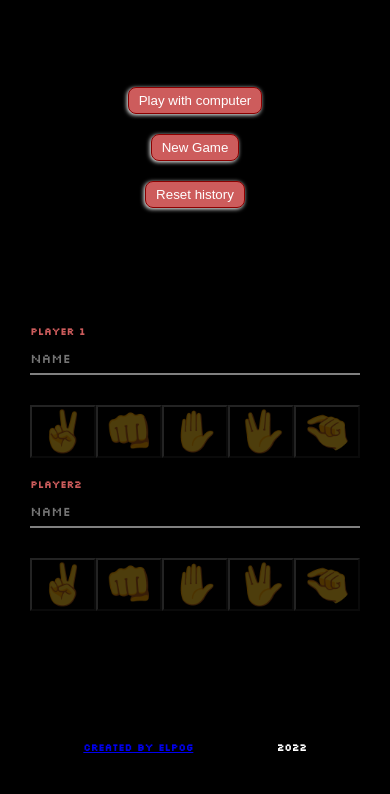
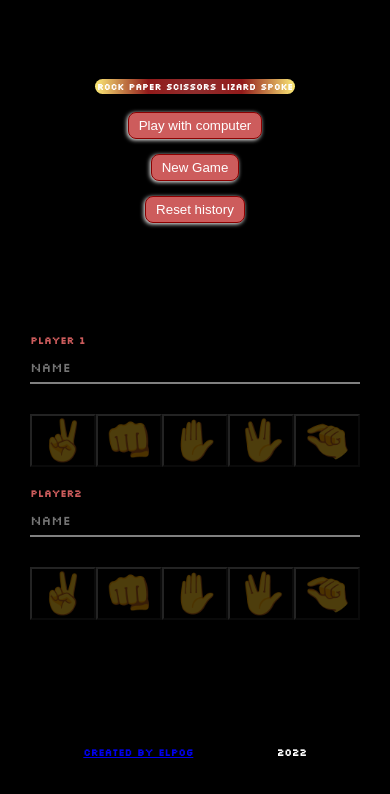
Before and after one commit to eLPog/RPS, a React (Create React App) app: page / in a window 390 px wide. Shown: the top 794 px of the page. Built offline with nearby package versions, Linux system fonts and the light colour scheme.

Commit message:
header to separate component moved and title in header created

```diff
--- a/src/App.js
+++ b/src/App.js
@@ -6,8 +6,8 @@ import { Results } from './components/Results/Results';
 import { History } from './components/History/History';
 import { PlayZone } from './components/PlayZone/PlayZone';
 import { SelectWall } from './components/SelectWall/SelectWall';
-import { Button } from './components/commons/Button/Button';
 import { Footer } from './components/Footer/Footer';
+import { Header } from './components/Header/Header';
 
 function App() {
   const [player1Name, setPlayer1Name] = useState(null);
@@ -138,8 +138,7 @@ function App() {
 
   return (
     <>
-      <header>
-        <Menu
+      <Header
         deleteNames={deletePlayersNames}
         resetHistory={resetHistory}
         namesAdded={namesAdded}
@@ -147,8 +146,6 @@ function App() {
         playWithComputer={playWithComputer}
         roundFinished={roundFinished}
       />
-
-      </header>
       <main>
         <SelectWall
           playAgainstComputer={playAgainstComputer}
--- /dev/null
+++ b/src/components/Header/Header.css
@@ -0,0 +1,20 @@
+.header {
+    display: flex;
+    flex-direction: column;
+}
+.title {
+    border-radius: 2rem;
+    padding: 1rem 3rem;
+    position: relative;
+    top:-1rem;
+    background:radial-gradient(circle, rgba(143,47,47,1) 0%, rgba(145,26,26,1) 47%, rgba(252,235,119,1) 100%);
+
+
+}
+@media only screen and (max-width:460px){
+    .title {
+        font-size: 0.9rem;
+        position: static;
+        padding:0.2rem;
+    }
+}
--- /dev/null
+++ b/src/components/Header/Header.js
@@ -0,0 +1,19 @@
+import './Header.css';
+import { Menu } from '../Menu/Menu';
+
+export function Header(props) {
+  return (
+    <header className="header">
+      <h2 className="title">Rock Paper Scissors Lizard Spoke</h2>
+      <Menu
+        deleteNames={props.deleteNames}
+        resetHistory={props.resetHistory}
+        namesAdded={props.namesAdded}
+        playAgainstComputer={props.playAgainstComputer}
+        playWithComputer={props.playWithComputer}
+        roundFinished={props.roundFinished}
+      />
+
+    </header>
+  );
+}
--- a/src/components/Menu/Menu.css
+++ b/src/components/Menu/Menu.css
@@ -8,6 +8,6 @@
 @media only screen and (max-width: 720px){
     .menu {
         flex-direction: column;
-        gap:1rem;
+        gap:0.5rem;
     }
 }
```
Lines whose indentation alone changed are shown as unchanged.
